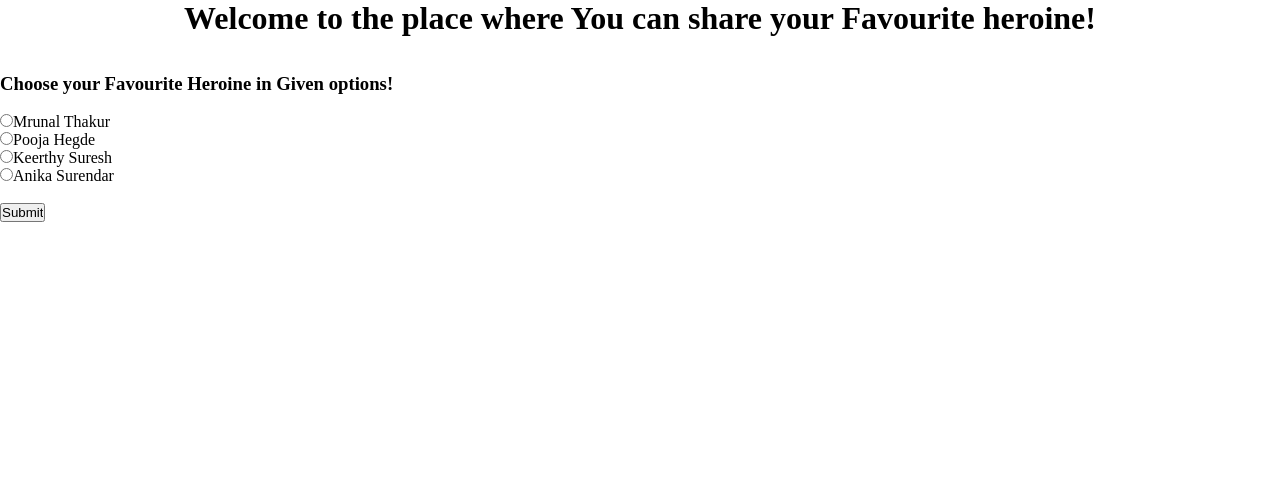
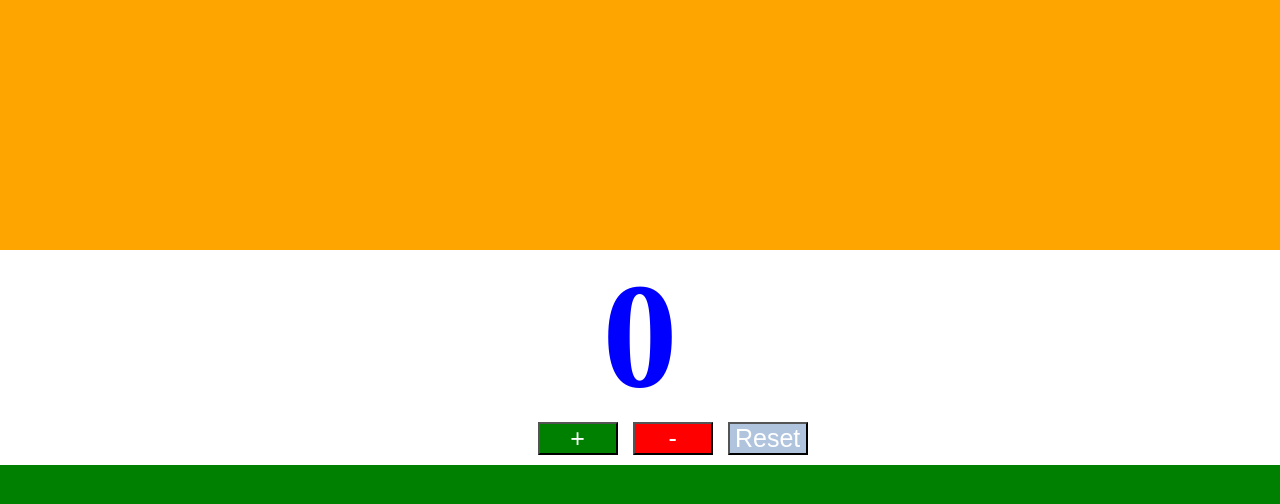
Before and after one commit to SRIKANTH-0001/react-vite, a React (Vite) app: page / in a window 1280 px wide. Shown: the top 504 px of the page. Built offline with nearby package versions, Linux system fonts and the light colour scheme.

Commit message:
Counter Project

```diff
--- a/src/App.jsx
+++ b/src/App.jsx
@@ -1,57 +1,36 @@
-import { useState } from "react";
+import { useState } from "react"
 
-function RadioBTN(){
-    const [ans,setAns]=useState('Mrunal');
+function Counter(){
+    const [count,setCount]=useState(0);
 
-    const handleChange=(e)=>{
-        setAns(e.target.value)
+    const incCounter=()=>{
+        setCount(count+1);
     }
 
-    const handleSubmit=(e)=>{
-        e.preventDefault();
-        alert(`You have selected Heroine as ${ans}`)
+    const decCounter=()=>{
+        if(count>0){
+            setCount(count-1);
+        }
+
+    }
+    const resetCounter=()=>{
+        const res=0;
+        setCount(res);
     }
 
     return(
         <>
-            <h1 style={{textAlign:"center"}}>Welcome to the place where
-                You can share your Favourite heroine!</h1>
-            <br /><br />
+            <div style={{backgroundColor:"orange",height:"250px"}}></div>
+            <div style={{backgroundColor:"white"}}>
+                <h1 style={{textAlign:"center",color:"blue",fontSize:"150px"}}>{count}</h1>
 
-            <h3 >Choose your Favourite Heroine in Given options!</h3>
-            <br />
-
-            <form onSubmit={handleSubmit}>
-                <label>
-                <input type="radio" name="heroine" value="Mrunal Thakur" checked={ans==="Mrunal Thakur"} onChange={handleChange}/>
-                Mrunal Thakur
-                </label>
-                <br />
-
-
-                <label>
-                    <input type="radio" name="heroine" value="Pooja Hegde" checked={ans==="Pooja Hegde"} onChange={handleChange}/>
-                    Pooja Hegde
-                </label>
-                <br />
-
-                <label>
-                    <input type="radio" name="heroine" value="Keerthy Suresh" checked={ans==="Keerthy Suresh"} onChange={handleChange}/>
-                    Keerthy Suresh
-                </label>
-                <br />
-
-                <label>
-                    <input type="radio" name="heroine" value="Anika Surendar" checked={ans==="Anika Surendar"} onChange={handleChange}/>
-                    Anika Surendar
-                </label><br /><br />
-
-                <input type="submit"/>
-
-            </form>
-
+                <button style={{backgroundColor:"green",color:"white",height:"33px",width:"80px",marginRight:"15px",marginLeft:"42%",fontSize:"25px"}} onClick={()=>incCounter()}>+</button>
+                <button style={{backgroundColor:"red",color:"white",height:"33px",width:"80px",marginRight:"15px",fontSize:"25px"}} onClick={()=>decCounter()}>-</button>
+                <button style={{backgroundColor:"lightsteelblue",color:"white",height:"33px",width:"80px",marginRight:"10px",fontSize:"25px"}} onClick={()=>resetCounter()}>Reset</button>
+            </div>
+            <div style={{backgroundColor:"green",height:"500vh",marginTop:"10px"}}></div>
         </>
     )
 }
 
-export default RadioBTN;
+export default Counter
```
